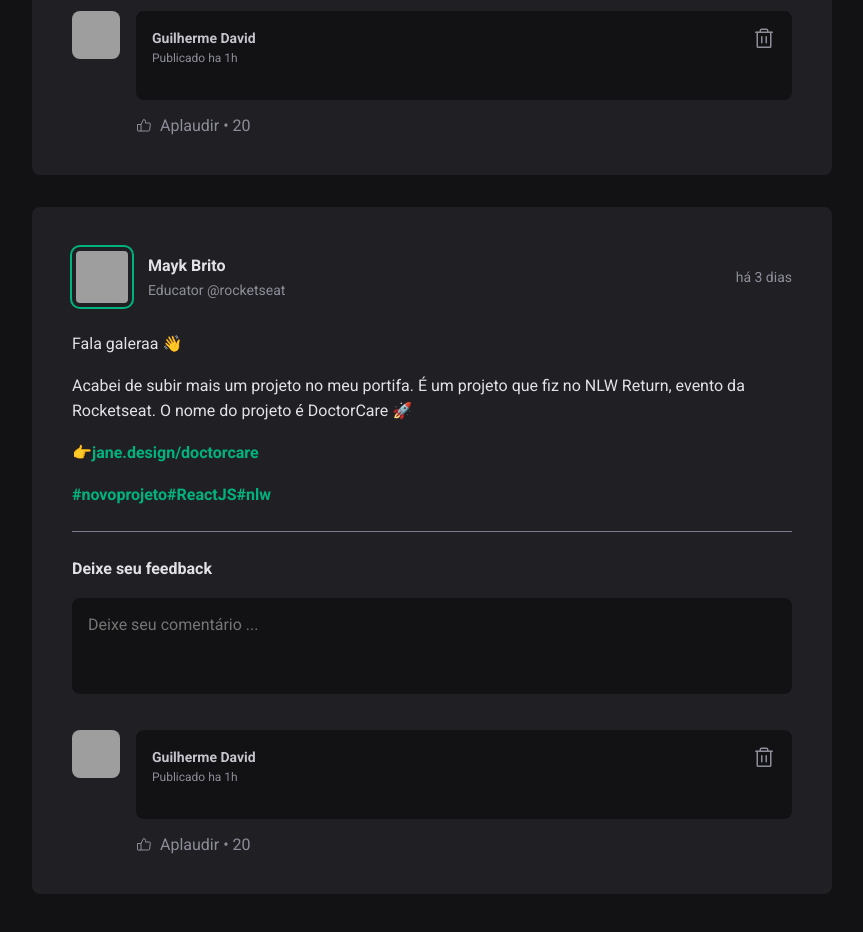
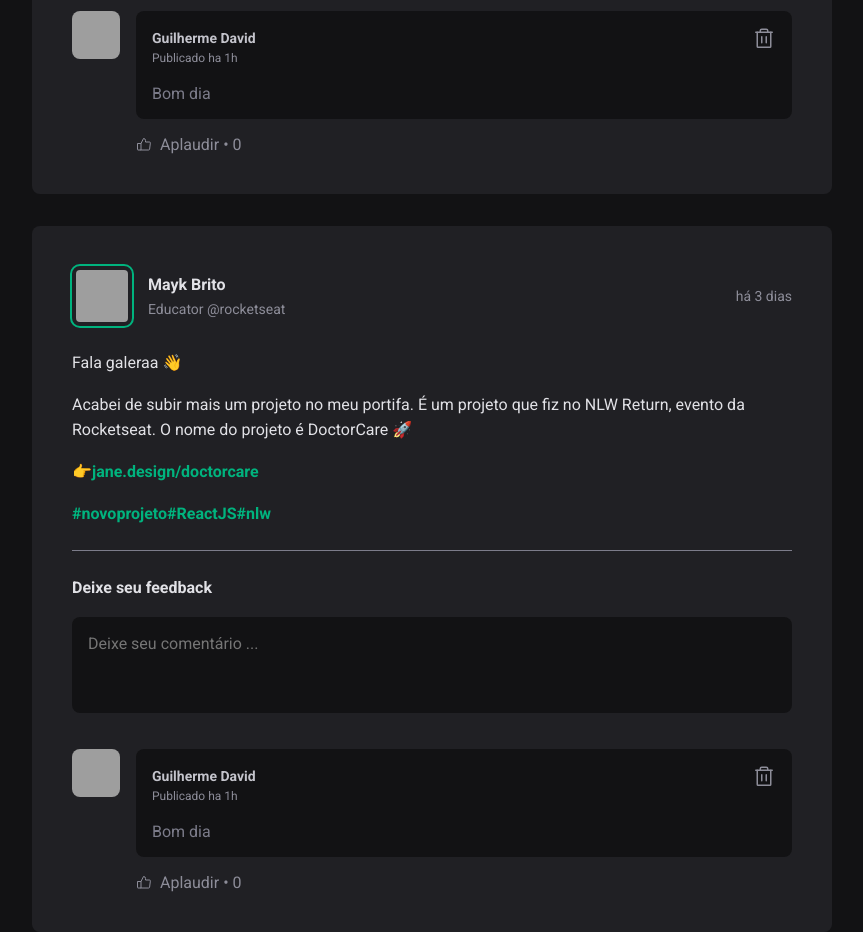
Before and after one commit to manoguii/feed, a React (Vite) app: page / in a window 1280 px wide. Shown: the part 600-1532 px from the top of the page, without its empty margins (352-1215 px from the left). Before the commit the page ends 1494 px from the top, so only its background shows below. Built offline with nearby package versions, Linux system fonts and the light colour scheme; grey boxes are pictures that could not be loaded.

Commit message:
:zap: create functionality add likes remove coments

```diff
--- a/src/App.jsx
+++ b/src/App.jsx
@@ -66,12 +66,9 @@ const posts = [
 export function App() {
   return (
     <>
-
       <Header />
-
       <div className={styles.wrapper}>
         <Sidebar />
-
         <main>
           {posts.map(posts => {
             return (
--- a/src/components/Comment.jsx
+++ b/src/components/Comment.jsx
@@ -1,45 +1,44 @@
 import { ThumbsUp, Trash } from 'phosphor-react'
+import { useState } from 'react'
 import styles from '../styles/Comment.module.css'
 import { Avatar } from './Avatar'
 
 export function Comment(props) {
+
+  const [addLikePost, setAddLikePost] = useState(0)
+
+  function handleDeleteComment() {
+    props.onDeleteComment(props.content)
+  }
+
+  function handleAddLikePost() {
+    setAddLikePost(addLikePost + 1)
+  }
+
   return (
     <div className={styles.comment}>
-
       <Avatar hasBorder={false} className={styles.avatar} src="https://github.com/maykbrito.png" />
-
       <div className={styles.commentBox}>
-
         <div className={styles.commentContent}>
-
           <header>
-
             <div className={styles.authorAndTime}>
-
               <strong>Guilherme David</strong>
               <time dateTime="Publicado em 14/08/2022">Publicado ha 1h</time>
-
             </div>
-
-            <button title='Deletar comentário'>
+            <button onClick={handleDeleteComment} title='Deletar comentário'>
               <Trash size={24} />
             </button>
-
           </header>
 
           <p>{props.content}</p>
-
         </div>
 
         <footer>
-
-          <button>
+          <button onClick={handleAddLikePost}>
             <ThumbsUp />
-            Aplaudir <span>20</span>
+            Aplaudir <span>{addLikePost}</span>
           </button>
-
         </footer>
-
       </div>
     </div>
   )
--- a/src/components/Post.jsx
+++ b/src/components/Post.jsx
@@ -1,16 +1,17 @@
 import styles from "../styles/Post.module.css";
+import ptBR from 'date-fns/locale/pt-BR'
 
 import { format, formatDistanceToNow } from 'date-fns'
-import ptBR from 'date-fns/locale/pt-BR'
-
 import { useState } from 'react'
-
 import { Avatar } from "./Avatar";
 import { Comment } from "./Comment";
 import { PaintBrushBroad } from "phosphor-react";
 import { pt } from "date-fns/locale";
 
 export function Post(props) {
+
+  const [newCommentText, setNewCommentText] = useState('')
+  const [comments, setComments] = useState(['Bom dia']);
 
   const publishedDateFormated = format(props.publishedAt, "d 'de' LLLL 'às' HH:mm'h'", {
     locale: ptBR,
@@ -20,43 +21,34 @@ export function Post(props) {
     addSuffix: true,
   })
 
-  const [newCommentText, setNewCommentText] = useState('')
-
-  const [comments, setComments] = useState(['']);
-
   function handleNewCommentChange() {
     setNewCommentText(event.target.value)
   }
 
-
   function handleCreateNewComment() {
-    event.preventDefault() //não direciona o submit para outra pagina
-
-    // const newText = event.target.comentTextArea.value //event.target pega o elemento que esta sendo submetido
-
+    event.preventDefault()
     setComments([...comments, newCommentText])
-
-    // event.target.comentTextArea.value = ''
     setNewCommentText('')
   }
 
+  function onDeleteComment(comentToDelete) {
+    const createNewListComment = comments.filter(coment => {
+      return coment !== comentToDelete;
+    })
+    setComments(createNewListComment)
+  }
+  const buttonDisable = newCommentText.length === 0
   return (
     <article className={styles.post}>
       <header>
-
         <div className={styles.author}>
-
           <Avatar src={props.author.avatarUrl} />
-
           <div className={styles.authorInfo}>
             <strong>{props.author.name}</strong>
             <span>{props.author.role}</span>
           </div>
-
         </div>
-
         <time title={publishedDateFormated} dateTime={props.publishedAt.toISOString()}>{publishedDateRelative}</time>
-
       </header>
 
       <div className={styles.content}>
@@ -73,21 +65,27 @@ export function Post(props) {
 
       <form onSubmit={handleCreateNewComment} className={styles.comentForm}>
         <strong>Deixe seu feedback</strong>
-
         <textarea
           value={newCommentText}
           onChange={handleNewCommentChange}
           name="comentTextArea"
           placeholder="Deixe seu comentário ..."
+          required
         />
         <footer>
-          <button type="submit">Publicar</button>
+          <button type="submit" disabled={buttonDisable}>Publicar</button>
         </footer>
       </form>
 
       <div className={styles.comentList}>
         {comments.map(coment => {
-          return <Comment key={coment} content={coment} />
+          return (
+            <Comment
+              key={coment}
+              content={coment}
+              onDeleteComment={onDeleteComment}
+            />
+          )
         })}
       </div>
     </article>
--- a/src/styles/Post.module.css
+++ b/src/styles/Post.module.css
@@ -112,8 +112,13 @@
   transition: 0.1s;
 }
 
-.comentForm button[type=submit]:hover {
+.comentForm button[type=submit]:not(:disabled):hover {
   background-color: var(--green-light);
+}
+
+.comentForm button:disabled[type=submit] {
+  opacity: 0.7;
+  cursor: not-allowed;
 }
 
 .comentList {
```
